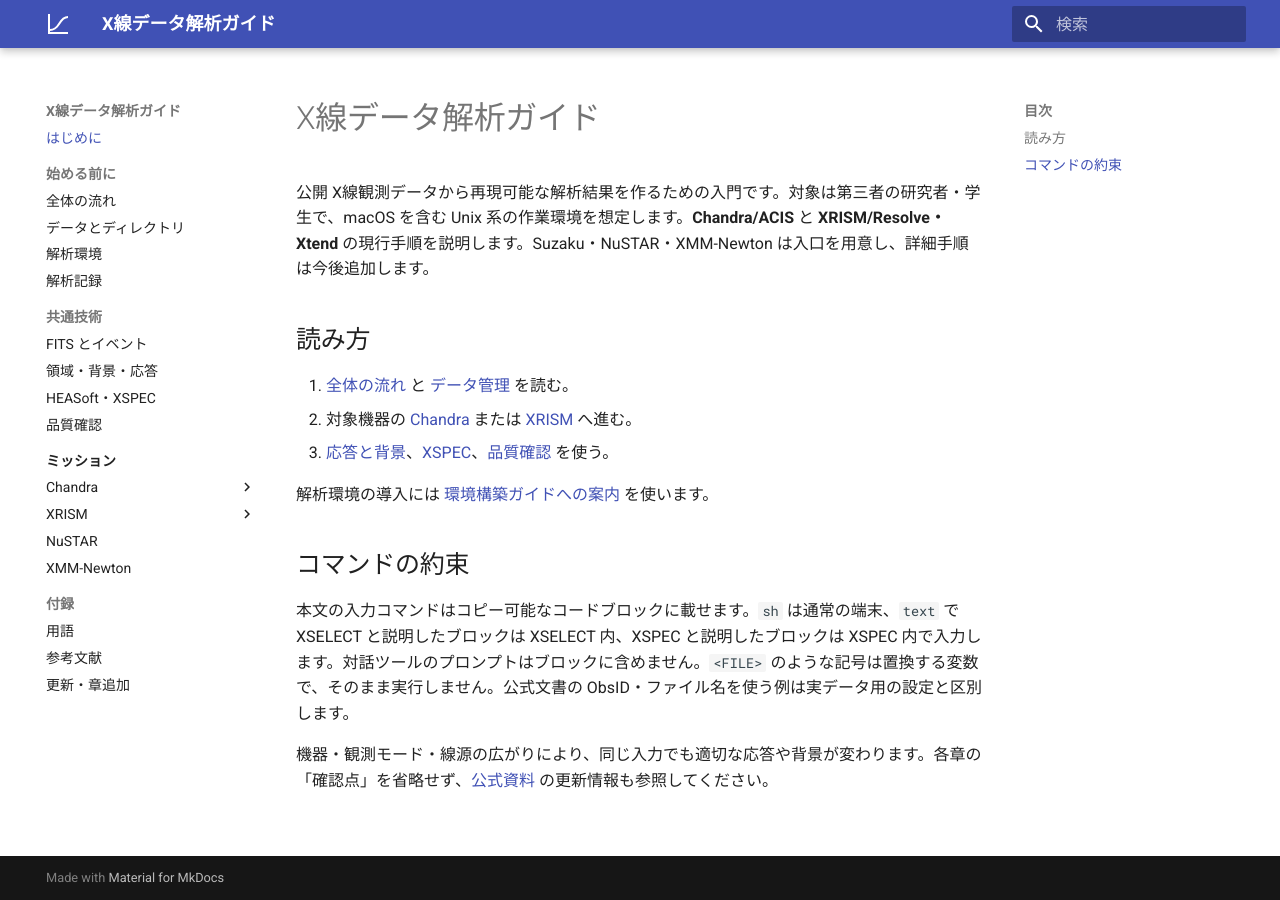
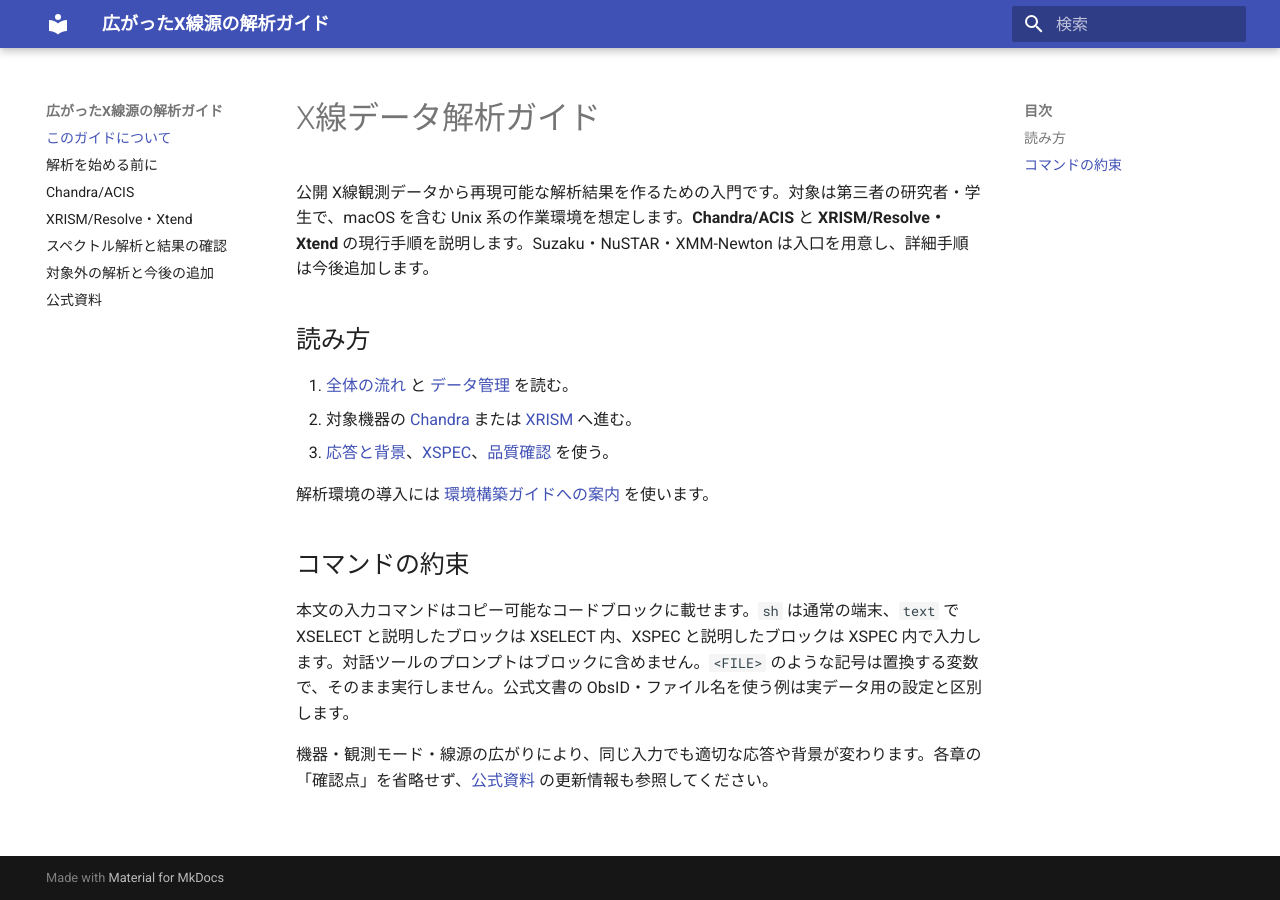
Before and after one commit to y-okada9030/Analysis-guide, an MkDocs documentation site: the page built from docs/index.md, in a window 1280 px wide. Built offline with MkDocs 1.6.1 and Material for MkDocs 9.7.7, drawn with Linux system fonts in a browser that asks for light colours.

Commit message:
Replace mkdocs.yml with v2 configuration (extended sources focus)

```diff
--- a/mkdocs.yml
+++ b/mkdocs.yml
@@ -1,51 +1,22 @@
-site_name: X線データ解析ガイド
-site_description: Chandra と XRISM の公開 X線観測データ解析を学ぶ日本語ガイド
+site_name: 広がったX線源の解析ガイド
+site_description: Chandra と XRISM の extended source 解析を学ぶ日本語ガイド
 site_url: https://y-okada9030.github.io/Analysis-guide/
 theme:
   name: material
   language: ja
   features:
-    - navigation.sections
-    - navigation.indexes
     - content.code.copy
     - search.highlight
-  icon:
-    logo: material/chart-bell-curve-cumulative
 markdown_extensions:
   - admonition
-  - attr_list
-  - pymdownx.details
   - pymdownx.superfences
-  - pymdownx.tabbed:
-      alternate_style: true
   - toc:
       permalink: true
 nav:
-  - はじめに: index.md
-  - 始める前に:
-      - 全体の流れ: getting-started/workflow.md
-      - データとディレクトリ: getting-started/data-layout.md
-      - 解析環境: getting-started/environment.md
-      - 解析記録: getting-started/provenance.md
-  - 共通技術:
-      - FITS とイベント: common/fits.md
-      - 領域・背景・応答: common/regions-response.md
-      - HEASoft・XSPEC: common/xspec.md
-      - 品質確認: common/quality.md
-  - ミッション:
-      - Chandra:
-          - 概要: missions/chandra/index.md
-          - 公開データ・再処理: missions/chandra/reprocess.md
-          - 画像と領域: missions/chandra/imaging.md
-          - ACIS スペクトル: missions/chandra/spectra.md
-      - XRISM:
-          - 概要・準備: missions/xrism/index.md
-          - Resolve: missions/xrism/resolve.md
-          - Xtend: missions/xrism/xtend.md
-      - Suzaku: missions/suzaku/index.md
-      - NuSTAR: missions/nustar/index.md
-      - XMM-Newton: missions/xmm-newton/index.md
-  - 付録:
-      - 用語: appendices/glossary.md
-      - 参考文献: appendices/references.md
-      - 更新・章追加: appendices/maintenance.md
+  - このガイドについて: index.md
+  - 解析を始める前に: preparation.md
+  - Chandra/ACIS: chandra.md
+  - XRISM/Resolve・Xtend: xrism.md
+  - スペクトル解析と結果の確認: spectra.md
+  - 対象外の解析と今後の追加: other-analyses.md
+  - 公式資料: references.md
```
